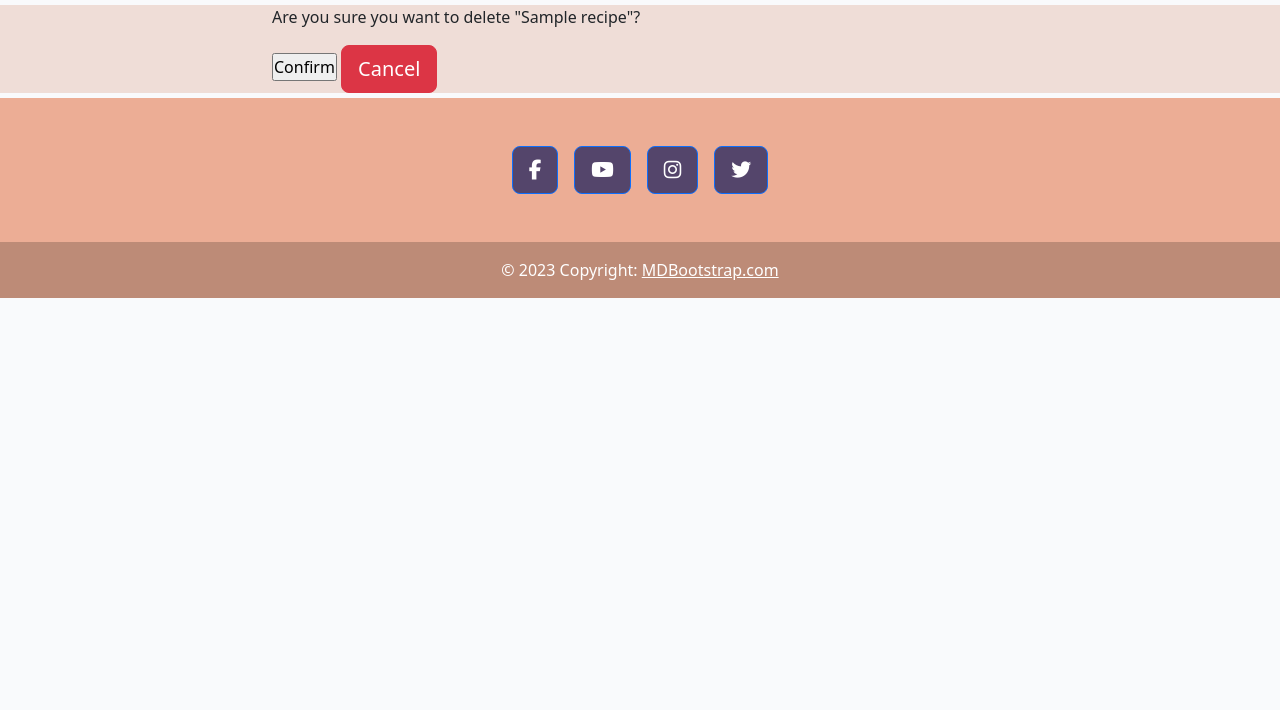
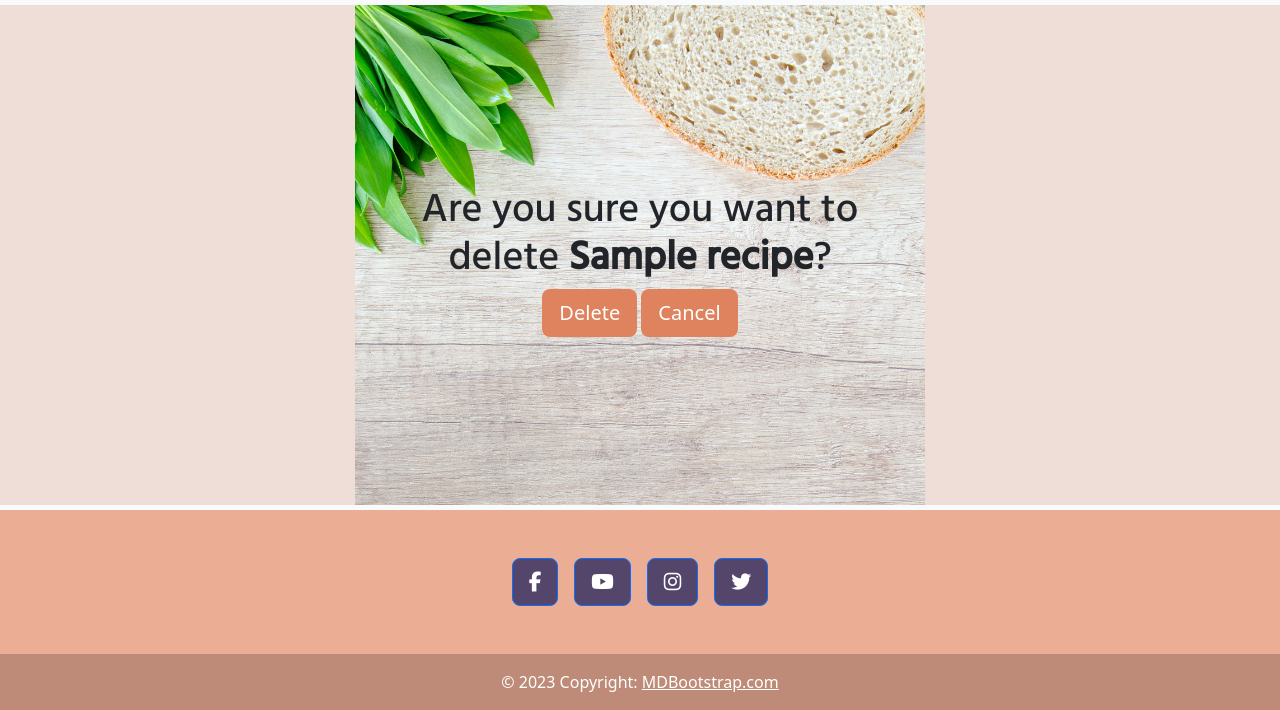
Before and after one commit to Sadaf-Tariq/pp4-desi-recipe-blog, a Django app: a page that uses templates/base.html in a window 1280 px wide. Shown: the part 172-882 px from the top of the page. Before the commit the page ends 470 px from the top, so only its background shows below. Run offline with Django 3.2, Linux system fonts and the light colour scheme; tables that the repository leaves empty hold one stand-in row (values such as "Sample post"); parts of the project's set-up code (start-up, migrations or seed data) failed here and were passed over; some libraries are stand-ins or nearby versions; some web fonts are replaced.

Commit message:
Update form css

```diff
--- a/static/css/style.css
+++ b/static/css/style.css
@@ -42,6 +42,7 @@ body {
 .background {
     background-color: #efddd7;
 }
+
 .logo-text {
     font-weight: Bold;
     font-size: xxx-large;
@@ -85,11 +86,20 @@ body {
     height: auto;
 }
 
-/* #background-image {
-    background-image: url("/static/image/background.jpg") ;
+.background-image, .background-image-delete {
+    background-image: url("/static/image/background-old.jpg") ;
     background-size: cover;
-} */
+    margin: auto;
+}
 
+.background-image-delete {
+    height: 500px;
+
+}
+
+.delete-p {
+    margin-top: 180px;
+}
 /* Recipe detail */
 
 /* copy frm pp4 */
@@ -289,6 +299,14 @@ body {
 }
 
 #submitButton {
+    background-color: #df835e;
+}
+
+#submitButtonEdit {
+    background-color: #df835e;
+}
+
+#submitButtonCancel {
     background-color: #df835e;
 }
 
@@ -531,6 +549,8 @@ body {
     line-height: 0;   /* within paragraph */
     margin-bottom: 0;
   }
+
+
 @media screen and (max-width: 1200px) {
     .child {
         width: 200px;
--- a/templates/base.html
+++ b/templates/base.html
@@ -27,6 +27,9 @@
     <script src="https://ajax.googleapis.com/ajax/libs/jquery/3.7.1/jquery.min.js"></script>
     <link rel="stylesheet" href="{% static 'css/style.css' %}" />
     <link rel="icon" type="image/x-icon"  href="{% static 'image/favicon.ico' %}"  />
+    <style>
+      input {max-width: 12em};
+    </style>
     <title>everythingDESI</title>
   </head>
   <body>
--- a/templates/create_new_recipe.html
+++ b/templates/create_new_recipe.html
@@ -23,7 +23,7 @@
 
 <div class="container">
     <div class="row">
-        <div class="col-lg-6 offset-lg-2">
+        <div class="col-lg-6 offset-lg-2 background-image">
             <form action="{% url 'new_recipe' %}" method="POST" enctype="multipart/form-data">
                 <div>
                     {{ form | crispy }}
--- a/templates/delete_recipe.html
+++ b/templates/delete_recipe.html
@@ -6,12 +6,14 @@
 
 <div class="container">
     <div class="row">
-        <div class="col-lg-6 offset-lg-2">
+        <div class="col-lg-6 offset-lg-2 background-image-delete">
             <form  method="POST" enctype="multipart/form-data">
                 {% csrf_token %}
-                <p>Are you sure you want to delete "{{ recipe.title }}"?</p>
-                <input type="submit" value="Confirm">
-                <a href="{% url 'home' %}" class="btn btn-danger btn-lg">Cancel</a>
+                <h1 class="delete-p fontH text-center">Are you sure you want to delete <strong>{{ recipe.title }}</strong>?</h1>
+                <div class="text-center">
+                    <input id="submitButton" class="btn btn-signup btn-lg" type="submit" value="Delete">
+                <a href="{% url 'home' %}" id="submitButtonCancel" class="btn btn-signup btn-lg">Cancel</a>
+                </div>
             </form>
         </div>
     </div>
--- a/templates/edit_recipe.html
+++ b/templates/edit_recipe.html
@@ -6,13 +6,13 @@
 
 <div class="container">
     <div class="row">
-        <div class="col-lg-6 offset-lg-2">
+        <div class="col-lg-6 offset-lg-2 background-image">
             <form  method="POST" enctype="multipart/form-data">
                 <div>
                     {{ form | crispy }}
                     {% csrf_token %}
                     <button id="submitButton" type="submit" class="btn btn-signup btn-lg">Edit</button>
-                    <a href="{% url 'new_recipe' %}" class="btn btn-danger btn-lg">Cancel</a>
+                    <a href="{% url 'home' %}" class="btn btn-danger btn-lg">Cancel</a>
                 </div>
             </form>
         </div>
```
